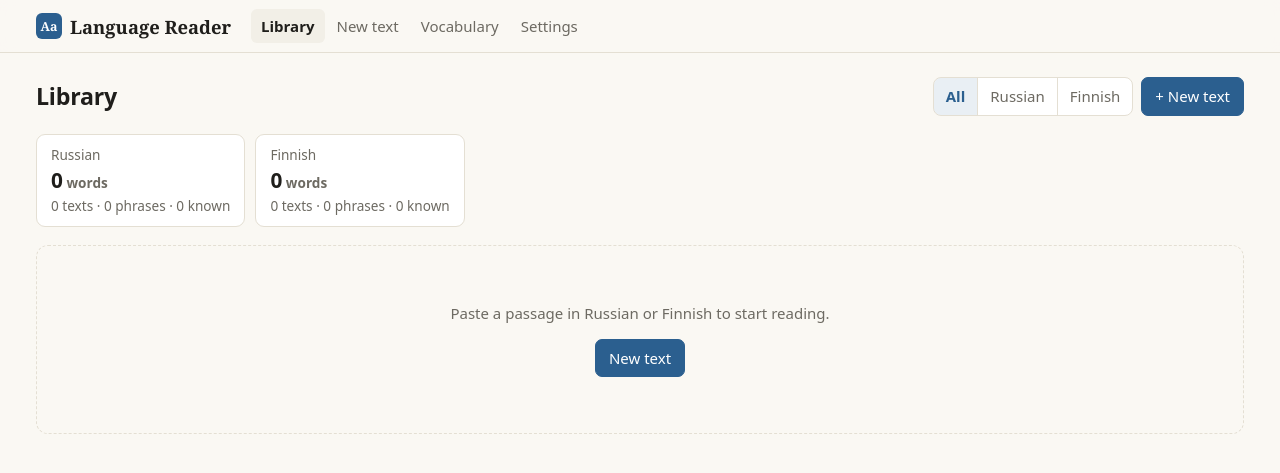
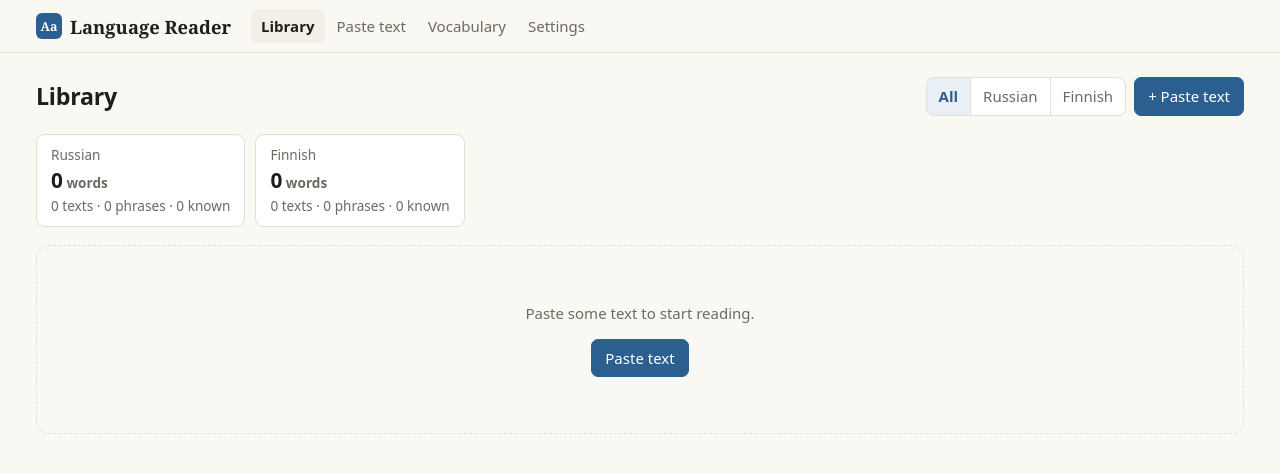
Before and after one commit to cao-jacky/language-reader, a FastAPI app: page / in a window 1280 px wide. Shown: the top 473 px of the page. Run offline with FastAPI, Linux system fonts and the light colour scheme; data that the repository does not hold is empty.

Commit message:
Label the new-text action "Paste text" without naming languages
Co-Authored-By: Claude Opus 5.5 <noreply@anthropic.com>

```diff
--- a/language_reader/templates/index.html
+++ b/language_reader/templates/index.html
@@ -240,7 +240,7 @@ hr.sep { border: 0; border-top: 1px solid var(--border); margin: 20px 0; }
     <a class="brand" href="#/"><span class="mark">Aa</span><span>Language Reader</span></a>
     <nav>
       <a href="#/">Library</a>
-      <a href="#/new">New text</a>
+      <a href="#/new">Paste text</a>
       <a href="#/vocab">Vocabulary</a>
       <a href="#/settings">Settings</a>
     </nav>
@@ -372,8 +372,8 @@ async function viewLibrary() {
     const shown = lang ? texts.filter((t) => t.lang === lang) : texts;
     if (!shown.length) {
       list.replaceChildren(el("div", { class: "empty" },
-        el("p", {}, texts.length ? "No texts in this language yet." : "Paste a passage in Russian or Finnish to start reading."),
-        el("a", { class: "btn primary", href: "#/new" }, "New text")));
+        el("p", {}, texts.length ? "No texts in this language yet." : "Paste some text to start reading."),
+        el("a", { class: "btn primary", href: "#/new" }, "Paste text")));
       return;
     }
     list.replaceChildren(el("div", { class: "cards" }, shown.map((t) =>
@@ -388,7 +388,7 @@ async function viewLibrary() {
   }
   draw();
   view.replaceChildren(
-    el("div", { class: "page-head" }, el("h1", {}, "Library"), el("div", { style: "display:flex;gap:8px;flex-wrap:wrap" }, seg, el("a", { class: "btn primary", href: "#/new" }, "+ New text"))),
+    el("div", { class: "page-head" }, el("h1", {}, "Library"), el("div", { style: "display:flex;gap:8px;flex-wrap:wrap" }, seg, el("a", { class: "btn primary", href: "#/new" }, "+ Paste text"))),
     strip, list);
 }
 
@@ -421,7 +421,7 @@ function viewNew() {
       el("label", { class: "field" }, el("span", {}, "Source"), src)),
     el("label", { class: "field" }, el("span", {}, "Text"), body),
     submit);
-  view.replaceChildren(el("div", { class: "page-head" }, el("h1", {}, "New text")), form);
+  view.replaceChildren(el("div", { class: "page-head" }, el("h1", {}, "Paste text")), form);
   body.focus();
 }
 
```
